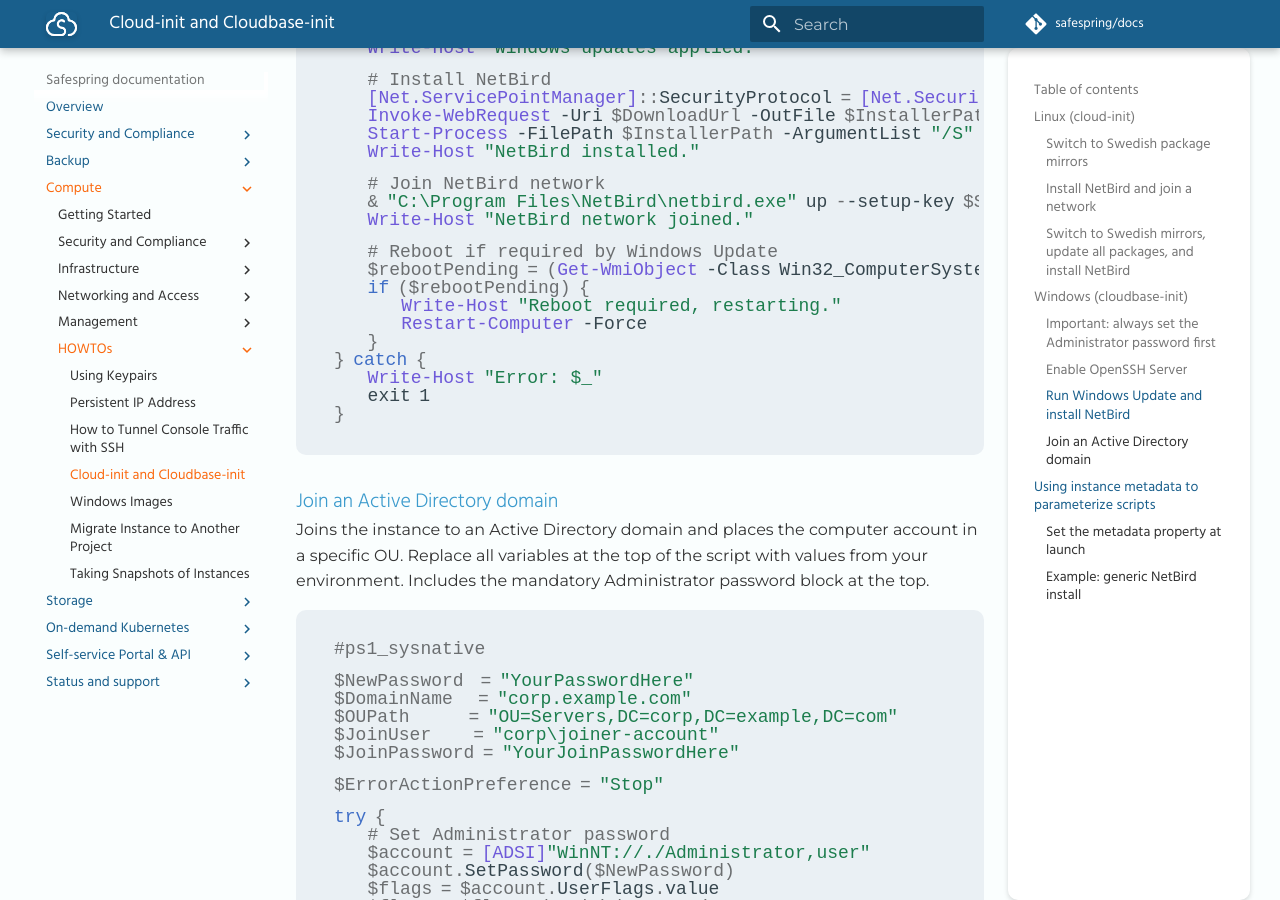
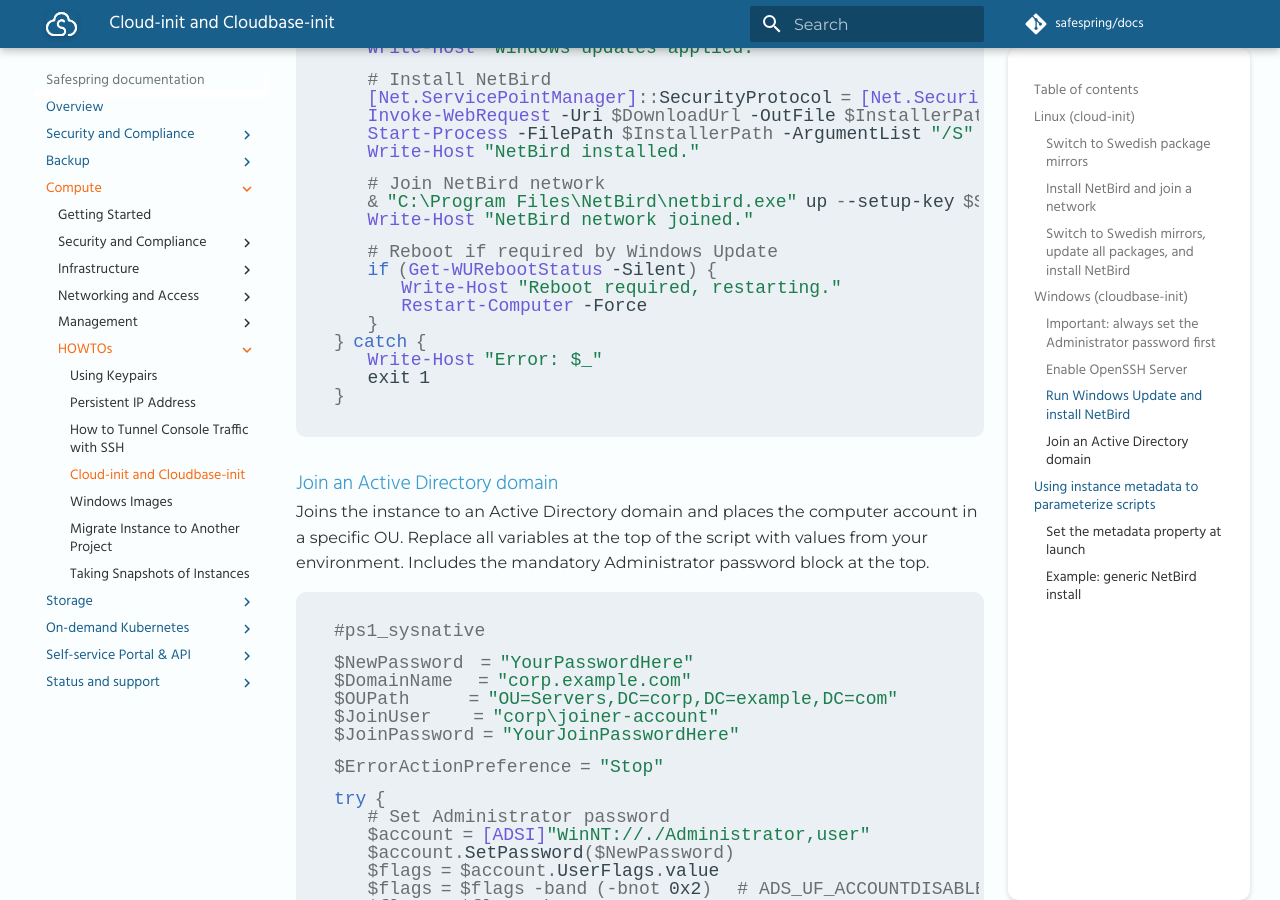
Before and after one commit to safespring/docs, an MkDocs documentation site: the page built from content/compute/howto/cloud-init.md, in a window 1280 px wide and 900 px high, scrolled down 4476 px. Built offline with MkDocs 1.6.1 and Material for MkDocs 9.7.7, drawn with Linux system fonts in a browser that asks for light colours; some web fonts are replaced; a script that is not in the unit is left out; comment, search, counter and statistics services are not loaded.

Commit message:
Fix Windows Update reboot check in NetBird script
Get-WmiObject Win32_ComputerSystem has no RebootPending property,
causing the reboot to never trigger. Replace with Get-WURebootStatus
from the PSWindowsUpdate module which is already imported.

```diff
--- a/content/compute/howto/cloud-init.md
+++ b/content/compute/howto/cloud-init.md
@@ -201,8 +201,7 @@
     Write-Host "NetBird network joined."
 
     # Reboot if required by Windows Update
-    $rebootPending = (Get-WmiObject -Class Win32_ComputerSystem).RebootPending
-    if ($rebootPending) {
+    if (Get-WURebootStatus -Silent) {
         Write-Host "Reboot required, restarting."
         Restart-Computer -Force
     }
```
Also changed, not shown: 1 other file.
